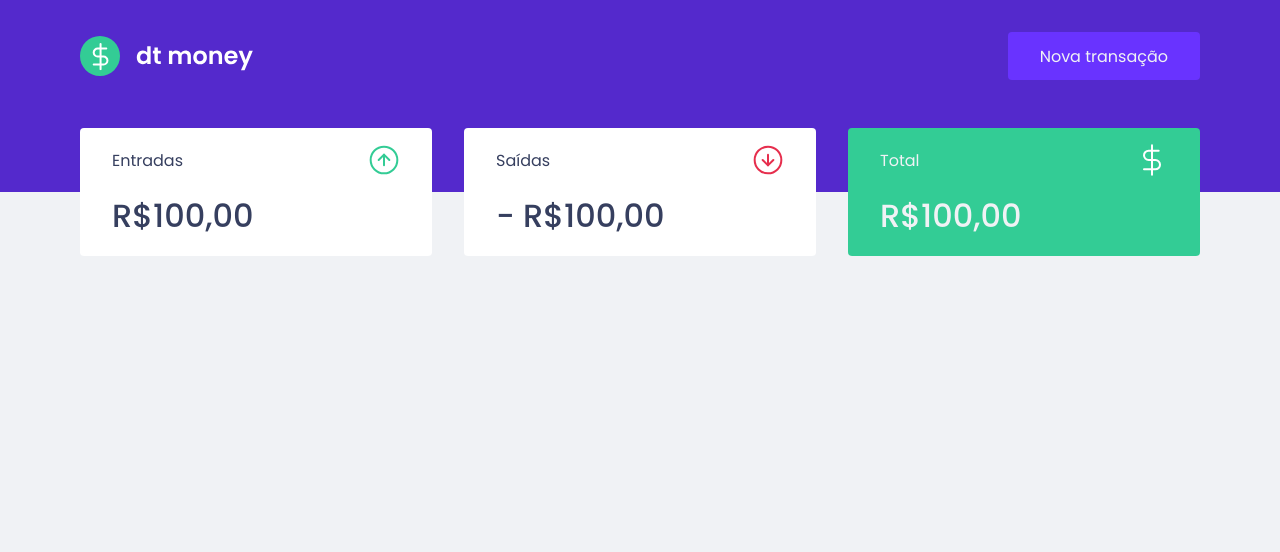
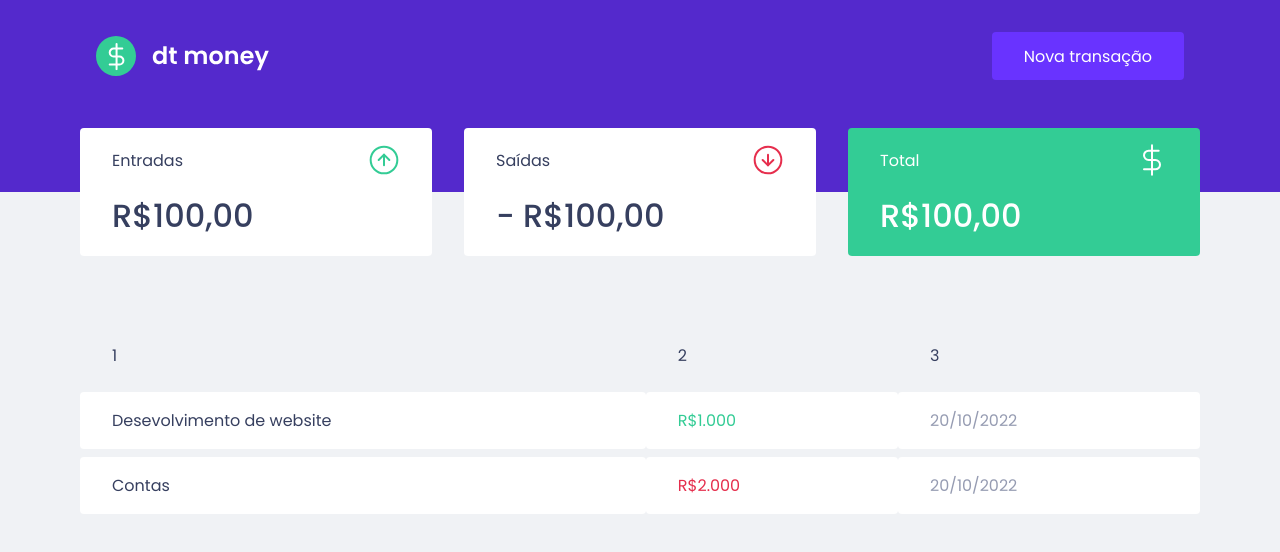
Before and after one commit to regisbaldo/dt-money, a React (Create React App) app: page / in a window 1280 px wide. Shown: the top 552 px of the page. Built offline with nearby package versions, Linux system fonts and the light colour scheme.

Commit message:
adicionando tablea

```diff
--- a/src/assets/styles/global.ts
+++ b/src/assets/styles/global.ts
@@ -8,14 +8,15 @@ export const GlobalStyle = createGlobalStyle`
     --green: #33CC95;
     --blue: #5429cc;
     --blue-light: #6933ff;
+    --text-body: #969CB2;
     --text-title: #363f5f;
-    --text-body: #f0f2f5;
     --shape:#ffffff;
 }
 
     *{
         margin:0;
         padding:0;
+        box-sizing: border-box;
     }
     html{
         @media(max-width:1080px){
--- a/src/components/Header/styles.ts
+++ b/src/components/Header/styles.ts
@@ -17,7 +17,7 @@ export const Button = styled.button`
   cursor: pointer;
   padding: 0rem 2rem;
   background: var(--blue-light);
-  color: var(--text-body);
+  color: var(--shape);
   border: 0;
   border-radius: 0.25rem;
   height: 3rem;
--- a/src/components/Summary/styles.ts
+++ b/src/components/Summary/styles.ts
@@ -25,7 +25,7 @@ export const Container = styled.main`
     }
     &.highlight-background {
       background: var(--green);
-      color: var(--text-body);
+      color: var(--shape);
     }
   }
 `;
--- /dev/null
+++ b/src/components/TransactionsTable/index.tsx
@@ -0,0 +1,26 @@
+import { Container } from "./styles";
+
+export function TransactionsTable() {
+    return <Container>
+        <table>
+            <thead>
+                <th>1</th>
+                <th>2</th>
+                <th>3</th>
+            </thead>
+            <tbody>
+                <tr>
+                    <td >Desevolvimento de website</td>
+                    <td className="deposit">R$1.000</td>
+                    <td>20/10/2022</td>
+                </tr>
+                <tr>
+                    <td >Contas</td>
+                    <td className="withdraw">R$2.000</td>
+                    <td>20/10/2022</td>
+                </tr>
+
+            </tbody>
+        </table>
+    </Container>
+}
--- /dev/null
+++ b/src/components/TransactionsTable/styles.jsx
@@ -0,0 +1,41 @@
+import styled from "styled-components";
+
+export const Container = styled.div`
+    margin-top:4rem;
+
+    table{
+        width: 100%;
+        /* da um espaçamento sem deixar que a cor de fundo fique igual o padding */
+        border-spacing:  0 0.5rem;
+
+        th{
+            color: var(--text-title);
+            font-weight: 400;
+            padding: 1rem 2rem;
+            text-align: left;
+            line-height: 1.5rem;
+        }
+        td{
+            border:0;
+            padding: 1rem 2rem;
+            background: var(--shape);
+            font-weight: 400;
+            color: var(--text-body);
+            border-radius: 0.25rem;
+
+            &:first-child{
+                color: var(--text-title);
+            }
+
+            &.withdraw{
+            color: var(--red);
+
+        }
+            &.deposit{
+                color: var(--green);
+            }
+        }
+
+
+    }
+`;
--- a/src/components/pages/Dashboard/index.tsx
+++ b/src/components/pages/Dashboard/index.tsx
@@ -1,10 +1,13 @@
 import { Summary } from "../../Summary";
+import { TransactionsTable } from "../../TransactionsTable";
 import { Container } from "./styles";
 
-export function Dashboard(){
+export function Dashboard() {
     return (
         <Container>
-            <Summary/>
+            <Summary />
+            <TransactionsTable />
+
         </Container>
     )
 }
```
